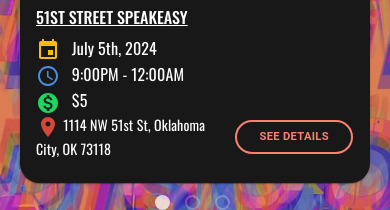
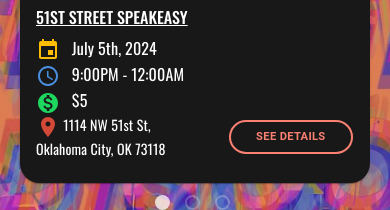
Before and after one commit to ajSeadler/band-website, a React (Vite) app: page / in a window 390 px wide. Shown: the part 1280-1490 px from the top of the page. Built offline with nearby package versions, Linux system fonts and the light colour scheme; a web font is replaced by a local one.

Commit message:
fixed position location width

```diff
--- a/src/components/UpcomingShows.jsx
+++ b/src/components/UpcomingShows.jsx
@@ -112,7 +112,7 @@ const UpcomingShows = () => {
                         {show.price}
                       </Typography>
                       <div className="location-and-button">
-                        <Typography variant="body2">
+                        <Typography variant="body2" style={{ width: "45%" }}>
                           <LocationOnIcon
                             sx={{ color: "#d34836", marginRight: 0 }}
                           />{" "}
--- a/src/styles/UpcomingShows.css
+++ b/src/styles/UpcomingShows.css
@@ -120,7 +120,7 @@
   }
 
   .oval-button {
-    padding: 5px 10% !important;
+    padding: 5px 8% !important;
     margin: 1px !important;
     font-size: 0.7rem !important;
     white-space: nowrap !important;
```
